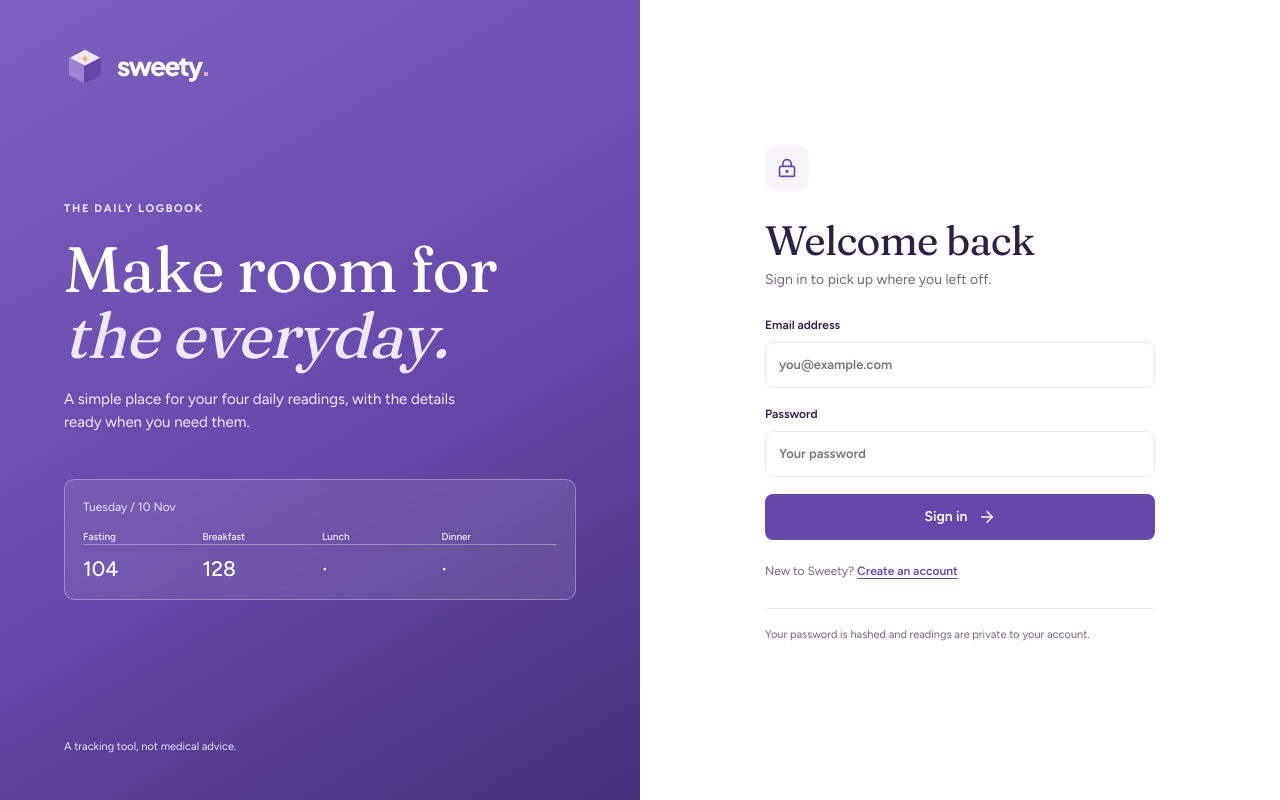
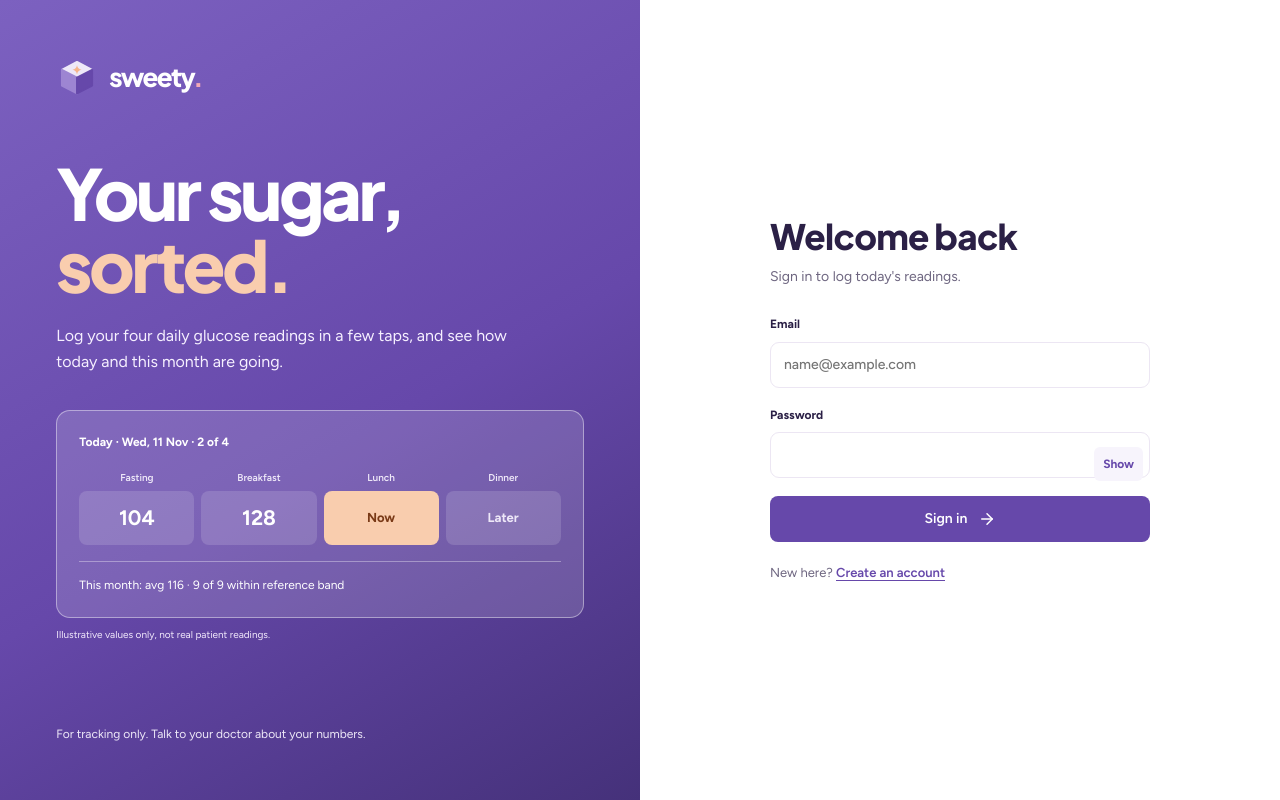
Before and after one commit to ashh-droid/sweety-glucose-tracker, a React (Vite) app in the folder client/: page / in a window 1280 px wide. Built offline with nearby package versions, Linux system fonts and the light colour scheme; no server answers.

Commit message:
Refresh sign-in experience and unify typography with Sweety branding

```diff
--- a/client/src/components/AuthScreen.jsx
+++ b/client/src/components/AuthScreen.jsx
@@ -1,36 +1,80 @@
 import { useState } from 'react';
-import { ArrowRight, LockKeyhole } from 'lucide-react';
+import { ArrowRight } from 'lucide-react';
 import Brand from './Brand.jsx';
 import { api } from '../lib/api.js';
+
+const demoVisible = import.meta.env.VITE_SHOW_DEMO === 'true';
+const demoEmail = 'demo@sweety.local';
+const demoPassword = 'Demo12345!';
+
+function readableError(message) {
+  if (message === 'Invalid email or password.') {
+    return "That email and password don't match. Try again.";
+  }
+  if (message === 'An account with this email already exists.') {
+    return "There's already an account with this email.";
+  }
+  if (message === 'Unable to reach the server. Check that the API is running.') {
+    return "We can't reach Sweety right now. Check your connection and try again.";
+  }
+  return message;
+}
+
+function previewDay() {
+  return new Intl.DateTimeFormat('en-GB', {
+    weekday: 'short', day: 'numeric', month: 'short', timeZone: 'Asia/Kolkata'
+  }).format(new Date());
+}
 
 export default function AuthScreen({ onLogin }) {
   const [isRegister, setIsRegister] = useState(false);
   const [name, setName] = useState('');
   const [email, setEmail] = useState('');
   const [password, setPassword] = useState('');
+  const [showPassword, setShowPassword] = useState(false);
   const [busy, setBusy] = useState(false);
   const [error, setError] = useState('');
+  const emailTaken = error === "There's already an account with this email.";
 
   async function submit(event) {
     event.preventDefault();
     setError('');
+    if (!email.trim() || !password) {
+      setError('Enter your email and password.');
+      return;
+    }
+    if (isRegister && !name.trim()) {
+      setError('Enter your name.');
+      return;
+    }
     setBusy(true);
     try {
       const body = isRegister ? { name, email, password } : { email, password };
       const { user } = await api(isRegister ? '/auth/register' : '/auth/login', {
-        method: 'POST', body: JSON.stringify(body)
+        method: 'POST',
+        body: JSON.stringify(body)
       });
       onLogin(user);
     } catch (err) {
-      setError(err.message);
+      setError(readableError(err.message));
     } finally {
       setBusy(false);
     }
   }
 
-  function switchMode() {
+  function switchMode(toRegister = !isRegister) {
+    setIsRegister(toRegister);
     setError('');
-    setIsRegister((value) => !value);
+    setPassword('');
+    setShowPassword(false);
+  }
+
+  function useDemo() {
+    setIsRegister(false);
+    setEmail(demoEmail);
+    setPassword(demoPassword);
+    setShowPassword(false);
+    setError('');
   }
 
   return (
@@ -38,32 +82,88 @@ export default function AuthScreen({ onLogin }) {
       <section className="auth-story" aria-label="About Sweety">
         <Brand tone="dark" />
         <div className="story-content">
-          <p className="story-kicker">THE DAILY LOGBOOK</p>
-          <h1>Make room for<br/><em>the everyday.</em></h1>
-          <p>A simple place for your four daily readings, with the details ready when you need them.</p>
-          <div className="story-sample" aria-hidden="true">
-            <span>Tuesday / 10 Nov</span>
-            <div><b>Fasting</b><b>Breakfast</b><b>Lunch</b><b>Dinner</b></div>
-            <div className="sample-values"><strong>104</strong><strong>128</strong><strong>·</strong><strong>·</strong></div>
+          <h1 className="auth-title">Your sugar,<br/><em>sorted.</em></h1>
+          <p className="auth-story-subtitle">
+            Log your four daily glucose readings in a few taps, and see how today and this month are going.
+          </p>
+          <div className="story-sample" aria-label="Illustrative fictional glucose reading preview">
+            <div className="sample-title">Today · {previewDay()} · 2 of 4</div>
+            <div className="sample-headers">
+              <span>Fasting</span><span>Breakfast</span><span>Lunch</span><span>Dinner</span>
+            </div>
+            <div className="sample-values">
+              <strong>104</strong><strong>128</strong>
+              <strong className="sample-now">Now</strong><strong className="sample-later">Later</strong>
+            </div>
+            <div className="sample-footer">This month: avg 116 · 9 of 9 within reference band</div>
           </div>
+          <p className="sample-caption">Illustrative values only, not real patient readings.</p>
         </div>
-        <p className="story-footer">A tracking tool, not medical advice.</p>
+        <p className="story-footer">For tracking only. Talk to your doctor about your numbers.</p>
       </section>
+
       <main className="auth-main">
-        <div className="mobile-auth-brand"><Brand compact /></div>
-        <div className="auth-panel">
-          <div className="auth-symbol"><LockKeyhole size={20} /></div>
-          <h2>{isRegister ? 'Create an account' : 'Welcome back'}</h2>
-          <p className="auth-subtitle">{isRegister ? 'Start your daily record.' : 'Sign in to pick up where you left off.'}</p>
-          <form onSubmit={submit} noValidate>
-            {isRegister && <label className="field">Full name<input autoComplete="name" value={name} onChange={(event) => setName(event.target.value)} placeholder="Your name" required minLength="2" maxLength="80" /></label>}
-            <label className="field">Email address<input type="email" autoComplete="email" value={email} onChange={(event) => setEmail(event.target.value)} placeholder="you@example.com" required /></label>
-            <label className="field">Password<input type="password" autoComplete={isRegister ? 'new-password' : 'current-password'} value={password} onChange={(event) => setPassword(event.target.value)} placeholder={isRegister ? 'At least 8 characters' : 'Your password'} required minLength="8" /></label>
-            {error && <div role="alert" className="alert error">{error}</div>}
-            <button className="button primary full" type="submit" disabled={busy}>{busy ? 'Please wait…' : isRegister ? 'Create account' : 'Sign in'} <ArrowRight size={18}/></button>
-          </form>
-          <p className="switch-auth">{isRegister ? 'Already registered?' : 'New to Sweety?'} <button type="button" className="inline-link" onClick={switchMode}>{isRegister ? 'Sign in' : 'Create an account'}</button></p>
-          <p className="security-note">Your password is hashed and readings are private to your account.</p>
+        <div className="auth-main-inner">
+          <div className="mobile-auth-brand">
+            <Brand compact />
+            <p className="mobile-auth-headline">Your sugar, <em>sorted.</em></p>
+          </div>
+          <div className="auth-panel">
+            <h2>{isRegister ? 'Create your account' : 'Welcome back'}</h2>
+            <p className="auth-subtitle">{isRegister ? 'It takes under a minute.' : "Sign in to log today's readings."}</p>
+            <form onSubmit={submit} noValidate>
+              {isRegister && <div className="field">
+                <label htmlFor="auth-name">What should we call you?</label>
+                <input id="auth-name" autoComplete="name" value={name}
+                  onChange={(event) => setName(event.target.value)} placeholder="Priya"
+                  required minLength={2} maxLength={80} disabled={busy} />
+              </div>}
+              <div className="field">
+                <label htmlFor="auth-email">Email</label>
+                <input id="auth-email" type="email" autoComplete="email" value={email}
+                  onChange={(event) => setEmail(event.target.value)} placeholder="name@example.com"
+                  required disabled={busy}/>
+              </div>
+              <div className="field">
+                <label htmlFor="auth-password">Password</label>
+                <div className="password-field">
+                  <input id="auth-password" type={showPassword ? 'text' : 'password'}
+                    autoComplete={isRegister ? 'new-password' : 'current-password'}
+                    value={password} onChange={(event) => setPassword(event.target.value)}
+                    required minLength={8} disabled={busy}
+                    aria-describedby={isRegister ? 'password-helper' : undefined}/>
+                  <button className="password-toggle" type="button" disabled={busy}
+                    aria-label={showPassword ? 'Hide password' : 'Show password'}
+                    aria-pressed={showPassword} onClick={() => setShowPassword((current) => !current)}>
+                    {showPassword ? 'Hide' : 'Show'}
+                  </button>
+                </div>
+                {isRegister && <p className="password-helper" id="password-helper">At least 8 characters.</p>}
+              </div>
+              {error && <div role="alert" className="alert error auth-error">
+                {error}
+                {emailTaken && isRegister && <> <button type="button" className="inline-link"
+                  onClick={() => switchMode(false)}>Sign in instead</button></>}
+              </div>}
+              <button className="button primary full" type="submit" disabled={busy}>
+                {busy ? 'Please wait...' : isRegister ? 'Create account' : 'Sign in'}
+                <ArrowRight size={18}/>
+              </button>
+            </form>
+            <p className="switch-auth">{isRegister ? 'Already have an account?' : 'New here?'}{' '}
+              <button type="button" className="inline-link"
+                onClick={() => switchMode()} disabled={busy}>
+                {isRegister ? 'Sign in' : 'Create an account'}
+              </button>
+            </p>
+            {isRegister && <p className="security-note">
+              Only you can see your readings. Passwords are stored as hashes, never as plain text.
+            </p>}
+            {demoVisible && !isRegister && <div className="demo-entry">
+              <span>Just looking around? Try the demo account.</span>
+              <button type="button" className="inline-link" onClick={useDemo} disabled={busy}>Use demo</button>
+            </div>}
+          </div>
         </div>
       </main>
     </div>
--- a/client/src/styles.css
+++ b/client/src/styles.css
@@ -1,4 +1,4 @@
-@import url('https://fonts.googleapis.com/css2?family=Fraunces:opsz,wght@9..144,400..700&family=Figtree:wght@400;500;600;700&family=Plus+Jakarta+Sans:wght@800&display=swap');
+@import url('https://fonts.googleapis.com/css2?family=Figtree:wght@400;500;600;700&family=Plus+Jakarta+Sans:wght@600;700;800&display=swap');
 
 * { box-sizing: border-box; }
 html { scroll-behavior: smooth; }
@@ -153,33 +153,142 @@ h1, h2, h3 { color: var(--text); }
 .history-pager { display: flex; align-items: center; justify-content: center; gap: 10px; margin-top: 14px; font-size: 12px; color: var(--muted); }
 .logbook-footer { display: flex; justify-content: space-between; gap: 20px; color: var(--muted); font-size: 11px; padding: 15px 0; }
 
-/* Auth mirrors the quieter logbook aesthetic, not a dashboard splash. */
-.auth-layout { min-height: 100vh; display: grid; grid-template-columns: minmax(0, 1fr) minmax(360px, 1fr); background: var(--surface); }
-.auth-story { background: linear-gradient(150deg, var(--lav-500), var(--lav-600) 55%, var(--lav-800)); padding: 45px clamp(35px, 5vw, 100px); color: white; display: flex; flex-direction: column; justify-content: space-between; min-height: 100vh; }
-.auth-story .brand-word { color: white; }
-.auth-story .auth-story .auth-story .story-content { max-width: 510px; }
-.story-kicker { font-size: 11px; font-weight: 700; letter-spacing: .15em; color: var(--lav-100); margin-bottom: 19px; }
-.story-content h1 { color: white; font: 400 clamp(51px, 5vw, 78px)/1.03 var(--font-display); letter-spacing: -.015em; margin: 0 0 20px; }
-.story-content h1 em { font-weight: 400; color: var(--lav-100); }
-.story-content > p:not(.story-kicker) { max-width: 410px; color: #F1EAFB; font-size: 15px; }
-.story-sample { margin-top: 45px; border: 1px solid #FFFFFF4D; border-radius: 10px; padding: 18px; background: #FFFFFF17; backdrop-filter: blur(6px); }
-.story-sample > span { display: block; font-size: 12px; color: #FFFFFFD6; padding-bottom: 12px; }
-.story-sample > div { display: grid; grid-template-columns: repeat(4, 1fr); gap: 4px; }
-.story-sample b { font-size: 10px; font-weight: 500; color: #F6F0FF; }
-.story-sample strong { font: 500 21px var(--font-body); color: white; }
-.story-sample .sample-values { border-top: 1px solid #FFFFFF52; padding-top: 11px; }
-.story-footer { color: #ECE2FB; font-size: 11px; margin: 25px 0 0; }
-.auth-main { display: flex; align-items: center; justify-content: center; padding: 65px 30px; }
-.auth-panel { width: 100%; max-width: 390px; }
-.auth-symbol { display: flex; justify-content: center; align-items: center; width: 44px; height: 44px; border-radius: 10px; color: var(--lav-600); background: var(--lav-50); margin-bottom: 25px; }
-.auth-panel h2 { font: 400 41px var(--font-display); margin: 0 0 4px; }
-.auth-subtitle { margin-bottom: 26px; color: var(--muted); }
-.field { display: block; margin-bottom: 17px; font-weight: 600; color: var(--text); font-size: 12px; }
-.field input { display: block; margin-top: 7px; border: 1px solid var(--line); border-radius: 8px; background: white; padding: 12px 13px; width: 100%; color: var(--text); min-height: 45px; font-size: 13px; }
+/* Authentication: purpose-first split layout with readable demo preview. */
+.auth-layout {
+  min-height: 100svh;
+  display: grid;
+  grid-template-columns: minmax(0, 1fr) minmax(340px, 1fr);
+  background: var(--surface);
+}
+.auth-story {
+  min-width: 0;
+  min-height: 100svh;
+  background: linear-gradient(150deg, var(--lav-500), var(--lav-600) 55%, var(--lav-800));
+  padding: clamp(30px, 4.4vw, 64px);
+  color: #fff;
+  display: flex;
+  flex-direction: column;
+  justify-content: space-between;
+}
+.auth-story .brand-word { color: #fff; }
+.story-content { width: 100%; max-width: 565px; margin: auto 0; padding: 45px 0; }
+.auth-title, .story-content .auth-title {
+  font: 800 clamp(3rem, 5.5vw, 4.8rem)/1.02 var(--font-brand);
+  letter-spacing: -.05em;
+  color: #fff;
+  margin: 0 0 22px;
+}
+.auth-title em {
+  color: var(--peach-200);
+  font-style: normal;
+}
+.auth-story-subtitle {
+  font-size: clamp(14px, 1.5vw, 16px);
+  line-height: 1.65;
+  color: #F6F0FF;
+  max-width: 460px;
+  margin: 0;
+}
+.story-sample {
+  margin-top: 35px;
+  border: 1px solid rgba(255,255,255,.42);
+  border-radius: 14px;
+  padding: clamp(14px, 2vw, 22px);
+  background: rgba(255,255,255,.15);
+}
+.sample-title { font-size: 12px; font-weight: 700; color: #fff; margin-bottom: 18px; }
+.sample-headers, .story-sample .sample-values {
+  display: grid;
+  grid-template-columns: repeat(4, minmax(0, 1fr));
+  gap: 7px;
+  text-align: center;
+}
+.sample-headers span { font-size: 10px; color: var(--lav-100); font-weight: 600; margin-bottom: 6px; }
+.story-sample .sample-values strong {
+  display: grid;
+  place-items: center;
+  min-width: 0;
+  min-height: 54px;
+  padding: 5px 2px;
+  border-radius: 8px;
+  background: rgba(255,255,255,.14);
+  color: #fff;
+  font-family: var(--font-body);
+  font-size: clamp(13px, 1.7vw, 21px);
+  font-weight: 700;
+}
+.story-sample .sample-values .sample-now {
+  color: var(--peach-ink);
+  background: var(--peach-200);
+  font-size: 13px;
+}
+.story-sample .sample-values .sample-later { color: var(--lav-100); font-size: 13px; }
+.sample-footer { border-top: 1px solid rgba(255,255,255,.35); margin-top: 16px; padding-top: 14px; color: #fff; font-size: 12px; }
+.sample-caption { color: #F2E9FC; font-size: 10px; margin-top: 9px; }
+.story-footer { color: var(--lav-100); font-size: 12px; margin: 14px 0 0; }
+.auth-main {
+  min-width: 0;
+  display: flex;
+  align-items: center;
+  justify-content: center;
+  padding: clamp(32px, 5vw, 70px);
+}
+.auth-main-inner { width: min(100%, 380px); }
+.auth-panel { width: 100%; }
+.auth-panel h2 { font: 800 clamp(27px, 3vw, 35px)/1.14 var(--font-display); margin: 0 0 9px; }
+.auth-subtitle { margin: 0 0 28px; color: var(--muted); font-size: 14px; }
+.field { display: block; margin-bottom: 18px; }
+.field label { display: block; font-weight: 700; color: var(--text); font-size: 12px; }
+.field input {
+  display: block;
+  width: 100%;
+  min-height: 46px;
+  margin-top: 8px;
+  padding: 11px 13px;
+  border: 1px solid var(--line);
+  border-radius: 9px;
+  background: #fff;
+  color: var(--text);
+  font: 500 14px var(--font-body);
+}
 .field input:focus { border-color: var(--lav-400); }
-.switch-auth { margin: 22px 0 0; font-size: 12px; color: var(--muted); }
-.security-note { border-top: 1px solid var(--line); margin-top: 28px; padding-top: 17px; font-size: 11px; color: var(--muted); }
+.password-field { position: relative; }
+.password-field input { padding-right: 71px; }
+.password-toggle {
+  position: absolute;
+  right: 7px;
+  top: 15px;
+  min-height: 34px;
+  padding: 4px 9px;
+  border: 0;
+  border-radius: 6px;
+  color: var(--primary);
+  background: var(--lav-50);
+  font-size: 12px;
+  font-weight: 700;
+}
+.password-toggle:hover { background: var(--lav-100); }
+.password-helper { font-size: 11px; color: var(--muted); margin: 6px 0 0; }
+.auth-error { font-size: 12px; }
+.switch-auth { margin: 21px 0 0; font-size: 13px; color: var(--muted); }
+.security-note { border-top: 1px solid var(--line); margin-top: 25px; padding-top: 15px; font-size: 11px; color: var(--muted); }
+.demo-entry {
+  margin-top: 24px;
+  padding: 16px;
+  border-radius: 10px;
+  background: var(--lav-50);
+  border: 1px solid var(--line);
+  display: flex;
+  align-items: center;
+  justify-content: space-between;
+  gap: 15px;
+  font-size: 12px;
+  color: var(--body);
+}
+.demo-entry button { white-space: nowrap; }
 .mobile-auth-brand { display: none; }
+.mobile-auth-headline { margin: 18px 0 0; color: var(--lav-900); font: 800 23px var(--font-brand); letter-spacing: -.04em; }
+.mobile-auth-headline em { font-style: normal; color: var(--peach-600); }
 .boot-splash { min-height: 100vh; display: flex; align-items: center; justify-content: center; flex-direction: column; color: var(--lav-800); }
 .boot-heart { font-size: 30px; color: var(--dot); }
 
@@ -188,7 +297,7 @@ h1, h2, h3 { color: var(--text); }
   .identity-meta { display: none; }
   .identity-divider { display: none; }
   .slot-grid { grid-template-columns: repeat(2, minmax(0, 1fr)); }
-  .auth-story { padding: 40px; }
+  .auth-story { padding: 32px; }
   .ledger-item { padding: 20px; }
   .ledger-details { grid-template-columns: 1fr; gap: 4px; }
 }
@@ -208,8 +317,8 @@ h1, h2, h3 { color: var(--text); }
   .ledger-details { display: grid; grid-template-columns: repeat(3, 1fr); gap: 8px; }
   .auth-layout { grid-template-columns: 1fr; }
   .auth-story { display: none; }
-  .auth-main { display: block; padding: 28px 24px 55px; }
-  .mobile-auth-brand { display: block; margin-bottom: 64px; }
+  .auth-main { display: block; padding: 25px 24px 55px; }
+  .mobile-auth-brand { display: block; margin-bottom: 32px; }
   .auth-panel { margin: 0 auto; }
 }
 
@@ -257,7 +366,7 @@ h1, h2, h3 { color: var(--text); }
 
 /* Typography and brand kit */
 body { font-family: var(--font-body); }
-h1, h2, h3 { font-family: var(--font-display); font-weight: 600; font-optical-sizing: auto; letter-spacing: -.02em; }
+h1, h2, h3 { font-family: var(--font-display); font-weight: 700; font-optical-sizing: auto; letter-spacing: -.02em; }
 .brand-word { font-family: var(--font-brand); font-weight: 800; }
 .brand-dark .brand-word { color: white; }
 .brand-dark .brand-dot { color: #F2A9B6; }
@@ -346,3 +455,15 @@ h1, h2, h3 { font-family: var(--font-display); font-weight: 600; font-optical-si
 }
 
 /* Specificity: peach highlights must win over the default empty lavender card. */
+
+@media (max-width: 820px) {
+  .auth-layout { grid-template-columns: 1fr; }
+  .auth-story { display: none; }
+  .auth-main { min-height: 100svh; display: flex; padding: 26px 20px 42px; align-items: center; }
+  .mobile-auth-brand { display: block; margin-bottom: 36px; }
+}
+@media (max-width: 380px) {
+  .auth-main { padding: 18px 16px 34px; }
+  .mobile-auth-brand { margin-bottom: 26px; }
+  .demo-entry { flex-wrap: wrap; }
+}
--- a/client/src/tokens.css
+++ b/client/src/tokens.css
@@ -20,6 +20,7 @@
   /* Sugar accents */
   --sparkle: #F6B48C;
   --peach-50: #FFF3EA;
+  --peach-200: #F9CDAE;
   --peach-600: #C2622F;
   --peach-ink: #7A3A17;
   --dot: #E8899B;
@@ -33,7 +34,7 @@
   --very-high: #B04460;
 
   /* Font families */
-  --font-display: 'Fraunces', Georgia, serif;
+  --font-display: 'Plus Jakarta Sans', sans-serif;
   --font-body: 'Figtree', system-ui, sans-serif;
   --font-brand: 'Plus Jakarta Sans', sans-serif;
 
```
Also changed, not shown: 1 other file (tests, documents, lock files or other folders).
